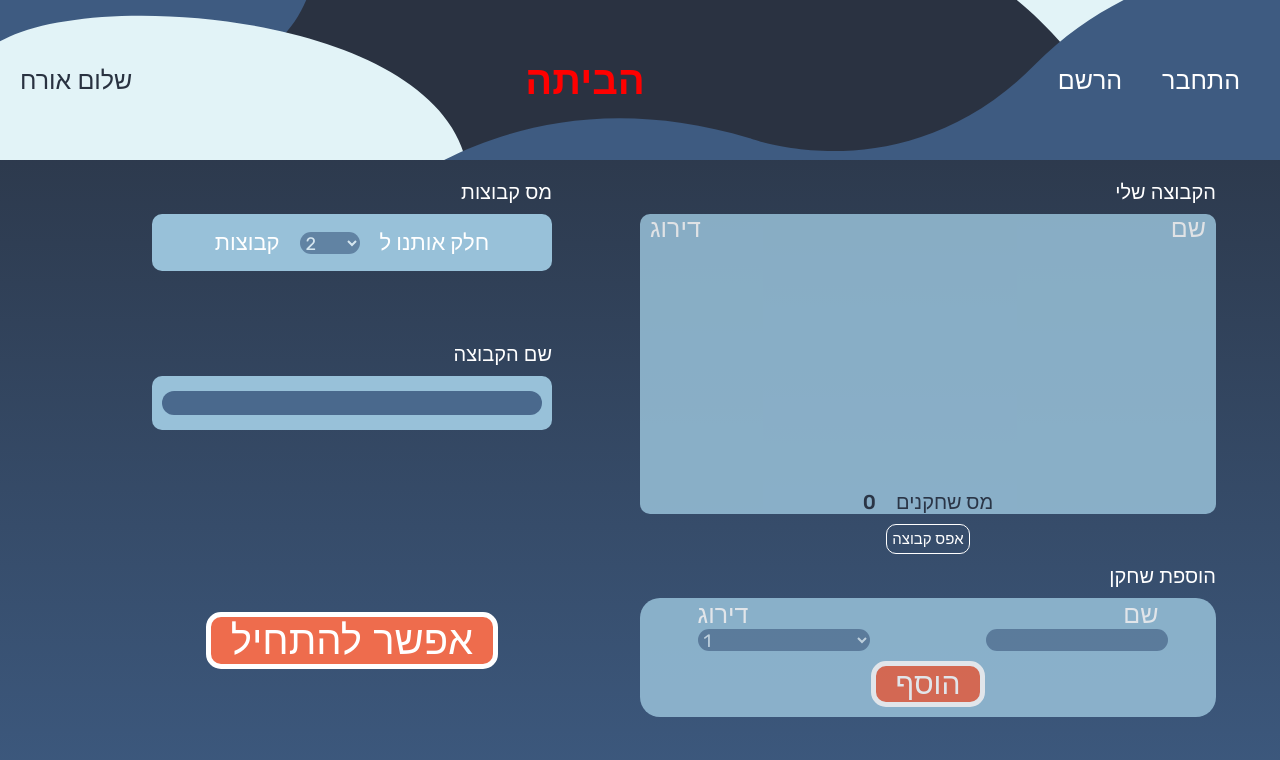
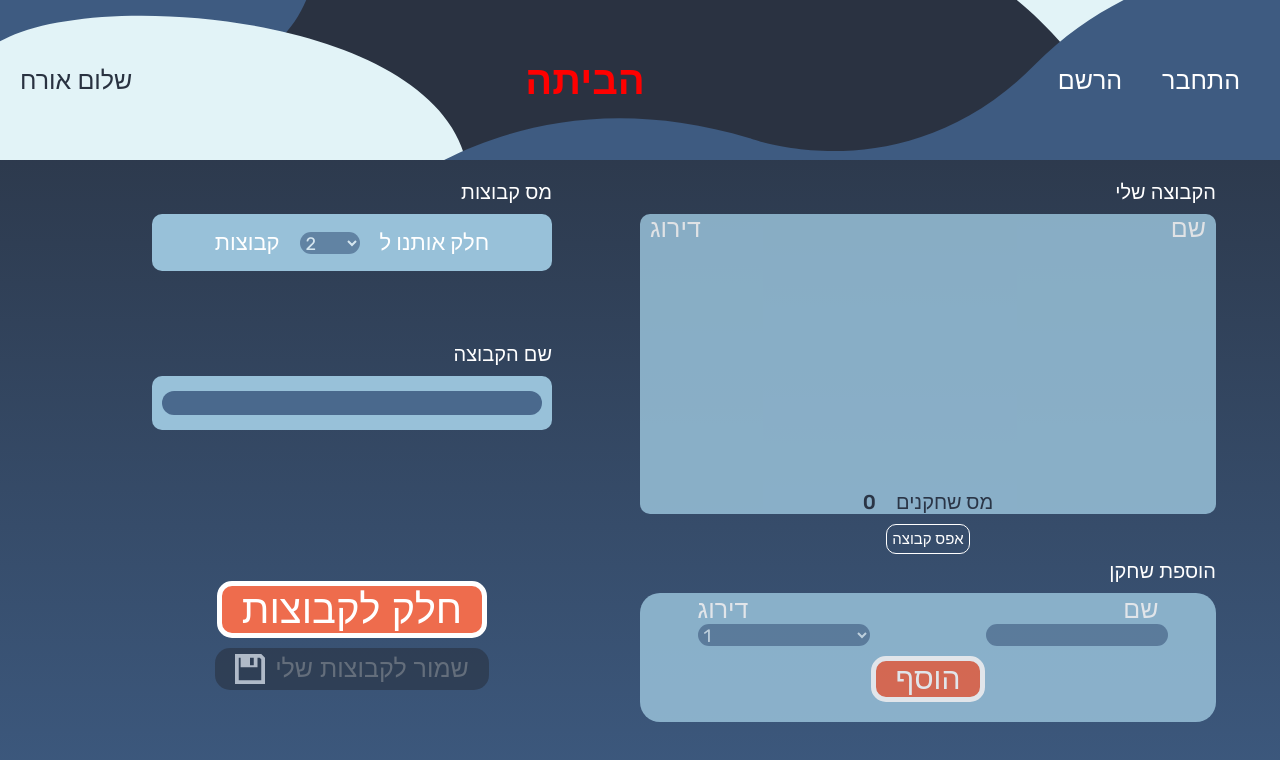
Before and after one commit to eitanzimmerman/teams-generator, a React (Create React App) app: page /play in a window 1280 px wide. Shown: the top 760 px of the page. Built offline with nearby package versions, Linux system fonts and the light colour scheme.

Commit message:
removed saving option from result page and placed it in main page

```diff
--- a/src/components/costum-button/costum-button.component.jsx
+++ b/src/components/costum-button/costum-button.component.jsx
@@ -2,7 +2,7 @@ import React from 'react';
 import './costum-button.styles.scss';
 
 const CostumButton = (props) => (
-    <button className={`costum-button ${props.size} ${props.color}`} type='submit' onClick={props.clicked}>
+    <button disabled={props.disabled ? props.disabled : false} className={`costum-button ${props.size} ${props.color} ${props.disabled ? 'disabled' : ''} `} type='submit' onClick={props.clicked}>
         {props.children}
     </button>
 )
--- a/src/components/costum-button/costum-button.styles.scss
+++ b/src/components/costum-button/costum-button.styles.scss
@@ -14,6 +14,7 @@
     outline: none;
     transition: all .2s;
     cursor: pointer;
+    margin-bottom: 10px;
 
 
     &:hover,
@@ -48,3 +49,16 @@
          background-color: $darker-blue-4
      }
  }
+
+ .disabled {
+     opacity: 0.6;
+     color: grey;
+     background-color: $blue-4;
+
+     &:hover {
+        color: grey;
+        opacity: 0.6;
+        background-color: $blue-4;
+
+    }
+ }
--- a/src/components/header/header.component.jsx
+++ b/src/components/header/header.component.jsx
@@ -47,8 +47,8 @@ const Header = ({history}) => {
                 </div>
             }
         </div>
-        <Modal show={isSignUpShowing} clicked={()=>toggleSignUp(!isSignUpShowing)}><SignUp toggleModal={toggleSignUp}/></Modal>
-        <Modal show={isLogInShowing} clicked={()=>toggleLogIn(!isLogInShowing)}><LogIn toggleModal={toggleLogIn}/></Modal>
+        <Modal  show={isSignUpShowing} clicked={()=>toggleSignUp(!isSignUpShowing)}><SignUp toggleModal={toggleSignUp}/></Modal>
+        <Modal  show={isLogInShowing} clicked={()=>toggleLogIn(!isLogInShowing)}><LogIn toggleModal={toggleLogIn}/></Modal>
     </div>
 )}
 
--- a/src/components/modal/modal.component.jsx
+++ b/src/components/modal/modal.component.jsx
@@ -5,20 +5,23 @@ import './modal.styles.scss';
 
 import Backdrop from '../backdrop/backdrop.component';
 
-const Modal = ({ show, clicked, children }) => (
+const Modal = ({ ref,show, clicked, children }) => {
+    const nodeRef = React.useRef()
+    return(
             <div>
                 <Backdrop show={show} clicked={clicked}/>
                 <CSSTransition
+                ref={nodeRef}
                 in={show}
                 timeout={100}
                 classNames='modal-container'
                 unmountOnExit>
-                <div className='Modal'>
+                <div className='Modal' ref={nodeRef}>
                     {children}
                 </div>
                 </CSSTransition>
             </div>
 
-);
+)};
 
 export default Modal;
--- a/src/pages/main/main.component.jsx
+++ b/src/pages/main/main.component.jsx
@@ -1,20 +1,25 @@
-import React, {useState, useEffect} from 'react';
+import React, {useState, useEffect, useContext} from 'react';
 import {withRouter} from 'react-router-dom';
 import axios from 'axios';
 import './main.styles.scss';
+
+import UserContext from '../../context/user-context';
 
 import AddPlayer from '../../components/add-player/add-player.component';
 import PlayersList from '../../components/players-list/players-list.component';
 import CostumSelect from '../../components/costum-select/costum-select.component';
 import CostumButton from '../../components/costum-button/costum-button.component';
-
+import { ReactComponent as SaveIcon} from '../../assets/floppy-disk.svg';
 
 
 const MainPage = ({history}) => {
 
-    const [players , setPlayers] = useState( sessionStorage.getItem('players') ? JSON.parse(sessionStorage.getItem('players')) : []);
+    const [players , setPlayers] = useState(sessionStorage.getItem('players') ? JSON.parse(sessionStorage.getItem('players')) : []);
     const [teamName, setTeamName] = useState(sessionStorage.getItem('teamName') || '');
     const [teamsNum, setTeamsNum] = useState(2);
+    const [isSaved, setSaved] = useState(false);
+
+    const userContext = useContext(UserContext);
 
 
     useEffect(() => {
@@ -51,7 +56,7 @@ const MainPage = ({history}) => {
         return true
     }
 
-    const handleClicked = () => {
+    const handleSubmitClicked = () => {
         const isDivisionValid = players.length % teamsNum === 0;
         if (!teamName || !isDivisionValid) {
             alert('מספר השחקנים צריך להתחלק במספר הקבוצות')
@@ -74,6 +79,29 @@ const MainPage = ({history}) => {
             })
         })
 
+    }
+
+    const handleSave = () => {
+        const url = `http://localhost:5000/api/team`;
+        const token = userContext.currentUser.token
+        const config = {
+            headers: { Authorization: `Bearer ${token}` }
+        };
+        const data = {
+            title : teamName,
+            players : players
+        }
+        axios.post(url,data,config)
+        .then(response => {
+            console.log(response)
+            if (response.status === 201){
+                setSaved(true);
+                setTimeout(() => {
+                    setSaved(false)
+                }, 3000)
+            }
+        })
+        .catch(err => console.log(err, 'this came from saving team to user'))
     }
 
     return (
@@ -101,9 +129,8 @@ const MainPage = ({history}) => {
                 <span className='reset-team'  onClick={() => setPlayers([])}>אפס קבוצה</span>
             </div>
             <div className='box b-3'>
-                <div className='generate-button'>
-                    <CostumButton size='big' clicked={handleClicked}>אפשר להתחיל</CostumButton>
-                </div>
+                    <CostumButton size='big' clicked={handleSubmitClicked}>חלק לקבוצות</CostumButton>
+                    <CostumButton disabled={userContext.currentUser ? false : true}  size='small' color="blue" clicked={handleSave}><div className='save-option'><SaveIcon className='save-icon'/> שמור לקבוצות שלי </div></CostumButton>
             </div>
             <div className='box b-4'>
                 <span className='features-titles'>הוספת שחקן</span>
--- a/src/pages/main/main.styles.scss
+++ b/src/pages/main/main.styles.scss
@@ -150,15 +150,29 @@
 
     .b-3{
         display: flex;
+        flex-direction: column;
         justify-content: center;
         align-items: center;
         max-width: 50rem;
-
 
             @media only screen and (max-width: 900px) {
                 grid-row-start: 4;
                 grid-row-end: 5;
 
+            }
+
+            .save-option {
+                display: flex;
+                margin: 0.5rem 0rem;
+                justify-content: space-between;
+                align-items: center;;
+
+                .save-icon {
+                    margin-right: 10px;
+                    fill: white;
+                    width: 30px;
+                    height: 30px;
+                }
             }
 
     }
--- a/src/pages/me/me.component.jsx
+++ b/src/pages/me/me.component.jsx
@@ -1,16 +1,18 @@
-import React, {useContext, useEffect, useState, useRef} from 'react';
+import React, {useContext, useEffect, useState} from 'react';
+import { withRouter } from 'react-router-dom';
 import axios from 'axios';
 import './me.styles.scss';
 
 import WithSpinner from '../../hoc/with-spinner/with-spinner.component';
 
 import TeamCard from '../../components/team-card/team-card.component';
+import CostumButton from '../../components/costum-button/costum-button.component';
 
 import UserContext from '../../context/user-context';
 
 const TeamCardWithSpinner = WithSpinner(TeamCard)
 
-const MePage = () => {
+const MePage = ({history}) => {
     const userContext = useContext(UserContext);
     const [userTeams, setUserTeams] = useState([]);
     const [selectedTeam, selectTeam] = useState({players: []});
@@ -49,6 +51,12 @@ const MePage = () => {
         setCurrentLinkId(team._id)
     }
 
+    const handleButtonClick = () => {
+        sessionStorage.setItem('players', JSON.stringify(selectedTeam.players));
+        sessionStorage.setItem('teamName',selectedTeam.title)
+        history.push('/play')
+    }
+
     return (
         <div className='me-page-container'>
             {
@@ -59,7 +67,6 @@ const MePage = () => {
                     )
 
                 }
-
             <div className='me-page-list-container' >
                 <h2>הקבוצות שלי</h2>
                 <ul className='teams-list'>
@@ -73,9 +80,10 @@ const MePage = () => {
                         )
                     }
                 </ul>
+                <CostumButton size='big' clicked={handleButtonClick}>עשה כוחות</CostumButton>
             </div>
         </div>
     )
 }
 
-export default MePage;
+export default withRouter(MePage);
--- a/src/pages/me/me.styles.scss
+++ b/src/pages/me/me.styles.scss
@@ -9,13 +9,14 @@
     .me-page-list-container {
         display: flex;
         flex-direction: column;
-        align-items: flex-end;
+        align-items: center;
 
         h2{
             color: $blue-1;
             font-size: 2rem;
             margin-bottom: 1rem;
             margin-right: 1rem;
+            align-self: flex-end;
         }
 
 
@@ -26,9 +27,10 @@
             min-height: 20rem;
             min-width: 40rem;
             max-width: 50rem;
-            margin: 0 1rem;
+            margin: 0 1rem 5rem 1rem;
             background-color: $blue-4;
             border-radius: 1.5rem;
+
 
             h3 {
                 font-size: 1.8rem;
--- a/src/pages/results/results.styles.scss
+++ b/src/pages/results/results.styles.scss
@@ -43,11 +43,12 @@
             .icons-container {
                     width: 100%;
                     display: flex;
-                    justify-content: space-between;
+                    justify-content: center;
 
 
                 .icon-container {
                     margin-bottom: 1.5rem;
+                    margin: 1.5rem 1rem;
                     width: 50px;
                     height: 50px;
                     background-color: transparent;
```
Also changed, not shown: src/pages/results/results.component.jsx (+1 -30 lines).
